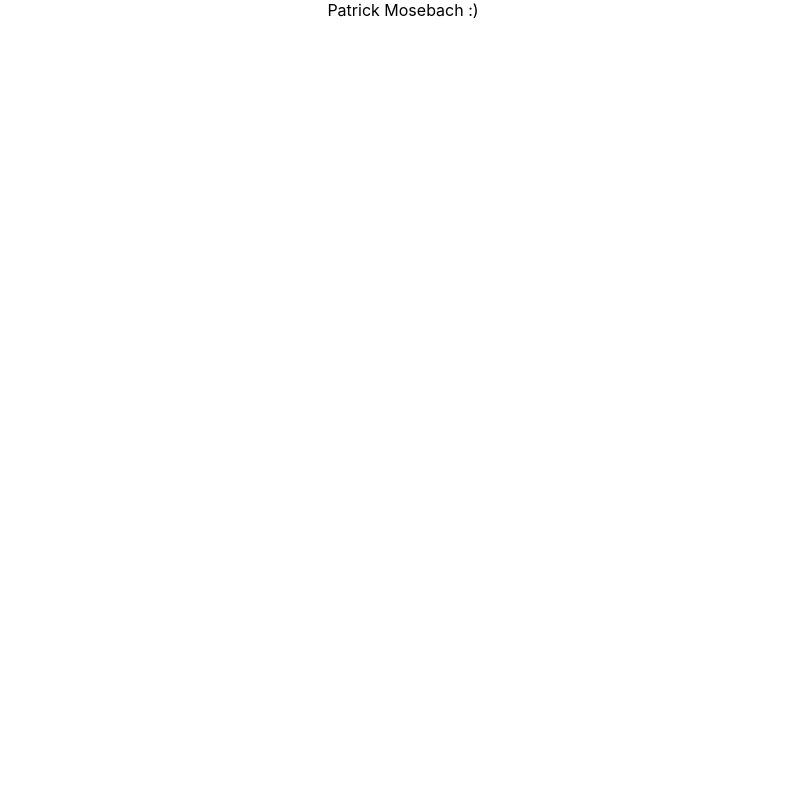
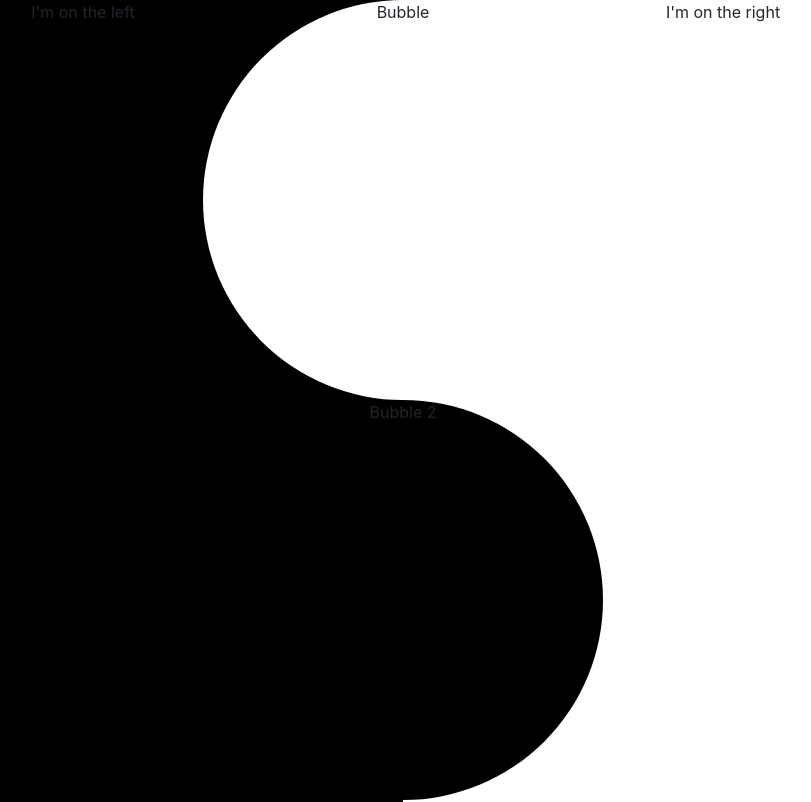
Before and after one commit to patmosebach/portfolio, a React (Create React App) app in the folder pmose-portfolio/: page / in a window 1280 px wide. Shown: the top 802 px of the page, without its empty margins (237-1048 px from the left). Built offline with nearby package versions, Linux system fonts and the light colour scheme.

Commit message:
Initial page zen

```diff
--- a/pmose-portfolio/public/index.html
+++ b/pmose-portfolio/public/index.html
@@ -24,7 +24,10 @@
       work correctly both with client-side routing and a non-root public URL.
       Learn how to configure a non-root public URL by running `npm run build`.
     -->
-    <title>React App</title>
+
+    <link href="https://fonts.googleapis.com/css2?family=Open+Sans:wght@300;700&display=swap" rel="stylesheet">
+
+    <title>Pat M</title>
   </head>
   <body>
     <noscript>You need to enable JavaScript to run this app.</noscript>
--- a/pmose-portfolio/src/App.js
+++ b/pmose-portfolio/src/App.js
@@ -1,11 +1,13 @@
 import React from 'react';
-import logo from './logo.svg';
 import './App.css';
+import Layout from './hoc/Layout/Layout';
+import Button from 'react-bootstrap/Button';
+import Portfolio from './containers/Portfolio/Portfolio';
 
 function App() {
   return (
     <div className="App">
-      Patrick Mosebach :)
+        <Portfolio />
     </div>
   );
 }
--- /dev/null
+++ b/pmose-portfolio/src/containers/Portfolio/Portfolio.js
@@ -0,0 +1,25 @@
+import React, { Component } from 'react';
+import logo from '../../assets/images/portfolio.png';
+import Divide from '../../hoc/Divide/Divide';
+import Adj from '../../hoc/Adj/Adj';
+import classes from './Portfolio.module.css';
+
+class Portfolio extends Component {
+
+
+    render(){
+        return(
+            <Adj>
+                <div className={classes.Left}>I'm on the left</div>
+                <div className={classes.Right}>I'm on the right</div>
+                <div className={classes.Left}>I'm on the left</div>
+                <div className={classes.Right}>I'm on the right</div>
+                <div className={classes.Bubble}>Bubble</div>
+                <div className={classes.Bubble2}>Bubble 2</div>
+            </Adj>
+
+        );
+    }
+}
+
+export default Portfolio;
--- /dev/null
+++ b/pmose-portfolio/src/containers/Portfolio/Portfolio.module.css
@@ -0,0 +1,37 @@
+.Left{
+    float: left;
+    width: 50%;
+    height:100vh;
+    background-color:black;
+}
+
+.Right{
+    float: right;
+    width: 50%;
+    background-color:white;
+    height:100vh;
+}
+
+.Bubble{
+    position: fixed;
+    left: 50%;
+    height: 50vh;
+    width: 50vh;
+    border-radius: 50%;
+    background-color: white;
+    margin-left: auto;
+    margin-right: auto;
+    transform: translate(-50%, 0);
+}
+
+.Bubble2{
+    position: fixed;
+    left: 50%;
+    height: 50vh;
+    width: 50vh;
+    border-radius: 50%;
+    background-color: black;
+    margin-left: auto;
+    margin-right: auto;
+    transform: translate(-50%, 100%);
+}
--- /dev/null
+++ b/pmose-portfolio/src/hoc/Adj/Adj.js
@@ -0,0 +1,3 @@
+const auxil = (props) => props.children;
+
+export default auxil;
--- /dev/null
+++ b/pmose-portfolio/src/hoc/Divide/Divide.js
@@ -0,0 +1,14 @@
+import React from 'react';
+
+import classes from './Divide.module.css';
+
+const divide = (props) => {
+
+    return(
+        <div className={classes.Divide}></div>
+    );
+
+
+};
+
+export default divide;
--- /dev/null
+++ b/pmose-portfolio/src/hoc/Divide/Divide.module.css
@@ -0,0 +1,10 @@
+.Divide{
+    position: fixed;
+    top: 0;
+    left: 0;
+    bottom: 0;
+    right: 0;
+    overflow: auto;
+    background: black;
+    width: 50%;
+}
--- /dev/null
+++ b/pmose-portfolio/src/hoc/Layout/Layout.js
@@ -0,0 +1,14 @@
+import React from 'react';
+import Adj from '../Adj/Adj';
+import classes from './Layout.module.css';
+
+const layout = (props) => (
+    <Adj>
+        <div>toolbar, sidedrawer, backdrop</div>
+        <main className={classes.Content}>
+            {props.children}
+        </main>
+    </Adj>
+);
+
+export default layout;
--- /dev/null
+++ b/pmose-portfolio/src/hoc/Layout/Layout.module.css
@@ -0,0 +1,3 @@
+.Content{
+    margin-top: 16px;
+}
--- a/pmose-portfolio/src/index.css
+++ b/pmose-portfolio/src/index.css
@@ -1,13 +1,8 @@
 body {
   margin: 0;
-  font-family: -apple-system, BlinkMacSystemFont, 'Segoe UI', 'Roboto', 'Oxygen',
+  font-family: "Open Sans", -apple-system, BlinkMacSystemFont, 'Segoe UI', 'Roboto', 'Oxygen',
     'Ubuntu', 'Cantarell', 'Fira Sans', 'Droid Sans', 'Helvetica Neue',
     sans-serif;
   -webkit-font-smoothing: antialiased;
   -moz-osx-font-smoothing: grayscale;
 }
-
-code {
-  font-family: source-code-pro, Menlo, Monaco, Consolas, 'Courier New',
-    monospace;
-}
--- a/pmose-portfolio/src/index.js
+++ b/pmose-portfolio/src/index.js
@@ -3,6 +3,7 @@ import ReactDOM from 'react-dom';
 import './index.css';
 import App from './App';
 import * as serviceWorker from './serviceWorker';
+import 'bootstrap/dist/css/bootstrap.css';
 
 ReactDOM.render(
   <React.StrictMode>
```
Also changed, not shown: pmose-portfolio/src/assets/images/portfolio.png (added), pmose-portfolio/src/logo.svg (deleted).
